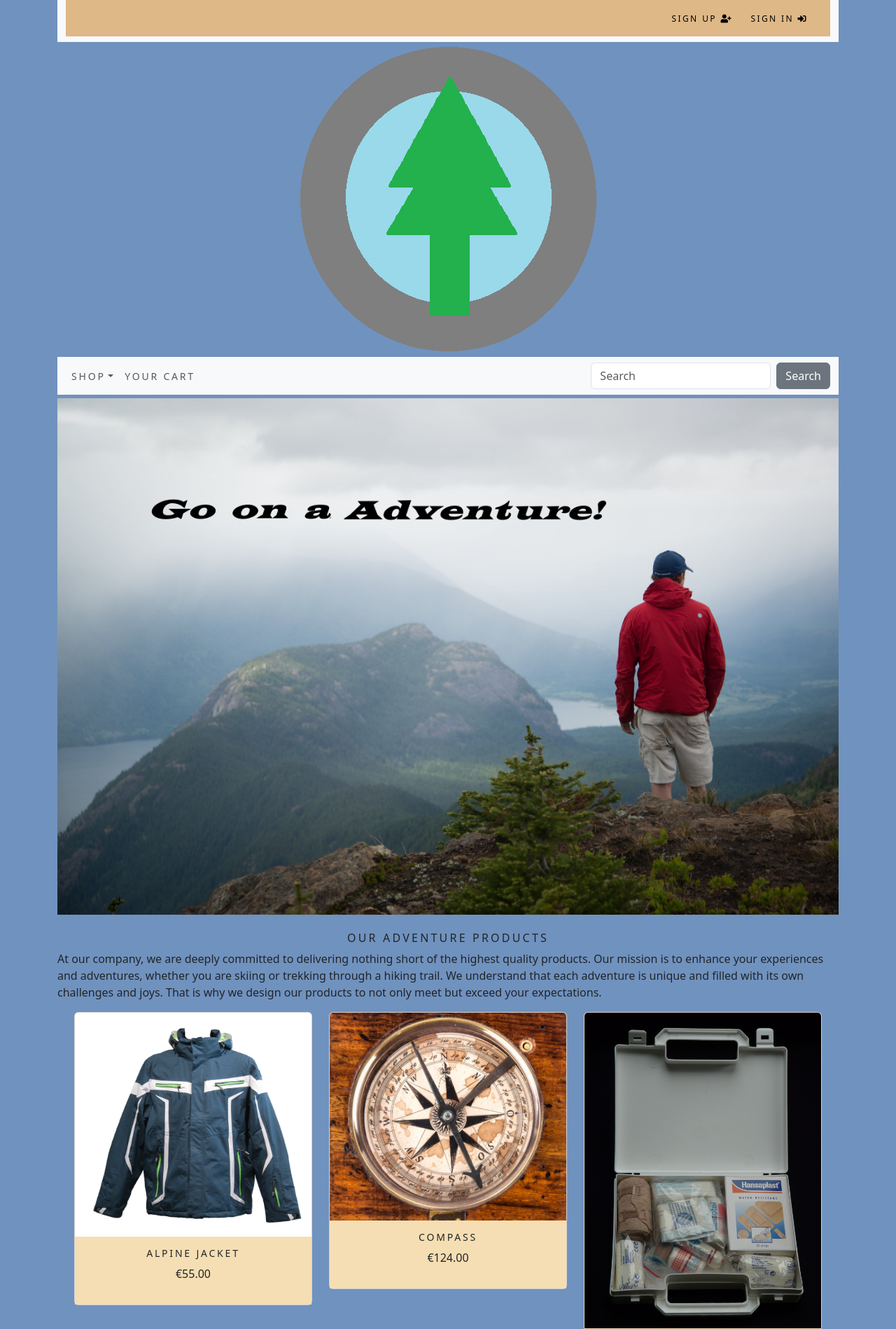
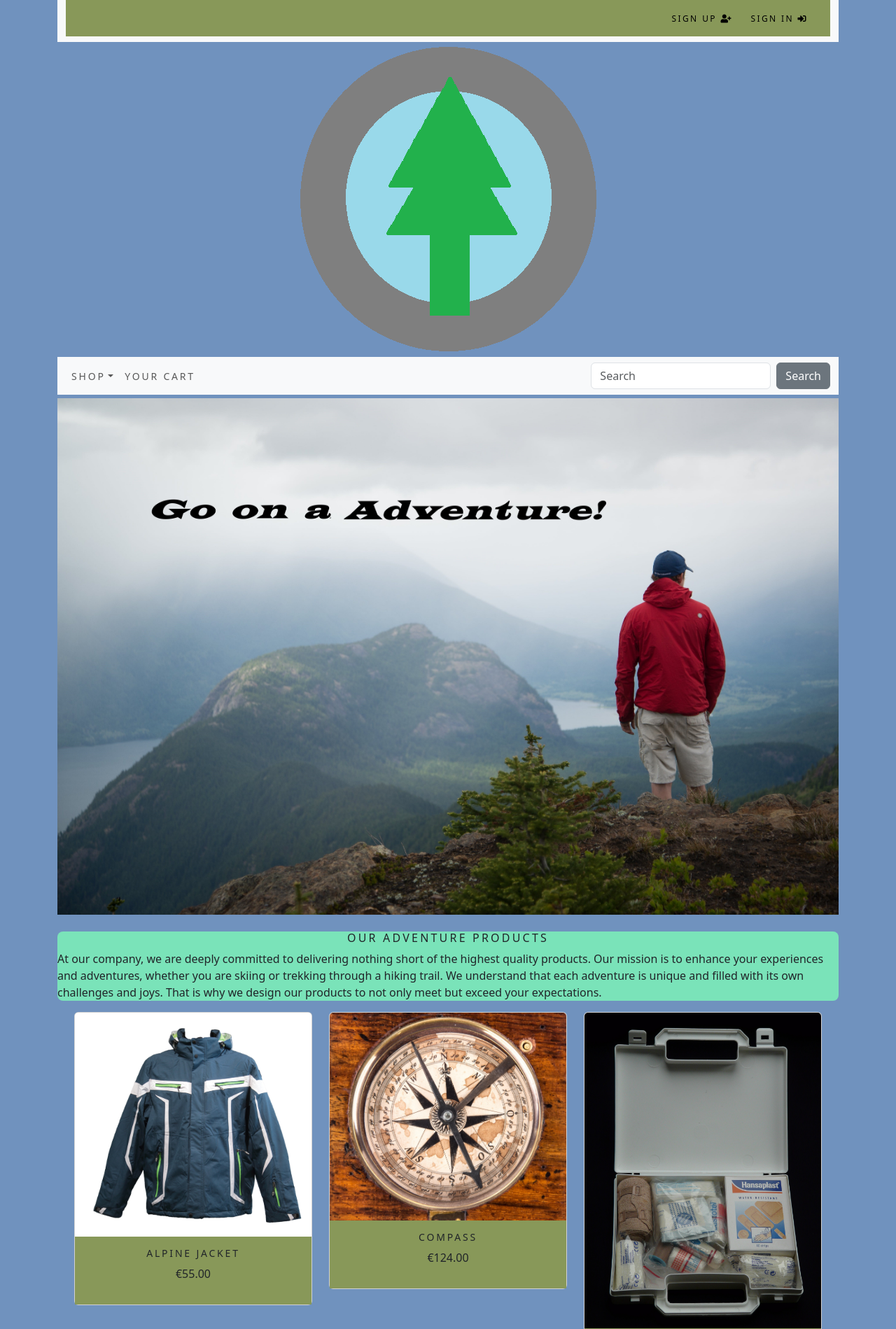
Before and after one commit to MichaelDooley2020/ca2-assignment, a Django app: page / in a window 1280 px wide. Shown: the top 1899 px of the page at 70% size. Run offline with Django 4.2, Linux system fonts and the light colour scheme; data comes from the database, SQL or seed files in the repository; both versions use the stored data as it was after the commit.

Commit message:
styling commit

```diff
--- a/shopapp/templates/shoptemplate/category.html
+++ b/shopapp/templates/shoptemplate/category.html
@@ -36,7 +36,7 @@
         <img class="my_image my_image_padding" src="{% static 'images/banner.jpg' %}" alt="Our Products Collection">
     </div>
     <br>
-    <div>
+    <div style="background-color: rgb(122, 227, 185); border-radius: 0.5em;">
         <h1 class="text-center my_title">Our Adventure Products</h1>
         <p class="text-justify">At our company, we are deeply committed to delivering nothing short of the highest quality products.
             Our mission is to enhance your experiences and adventures,
@@ -51,7 +51,7 @@
                 <div class="my_bottom_margin col-9 col-lg-4 col-sm-12 col-md-4">
                     <div class="card text-center" style="min-width: 18rem;">
                         <a class="img" href="{{product.get_absolute_url}}"><img class="card-img-top my_image" src="{{product.image.url}}" alt="{{product.name}}"></a>
-                            <div style="background-color: wheat;" class="card-body">
+                            <div style="background-color: #889859;" class="card-body">
                                 <h4>{{product.name}}</h4>
                                 <p>€{{product.price}}</p>
                             </div>
--- a/shopapp/templates/shoptemplate/product.html
+++ b/shopapp/templates/shoptemplate/product.html
@@ -30,7 +30,7 @@
                     {% if product.stock == 0%}
                         <p class="text-justify my_prod_text"><b>Out of Stock</b></p>
                     {% else %}
-                        <a class="btn btn-secondary" href="{% url 'cart:add_cart' product.id %}">Add to Cart</a>
+                        <a class="btn btn-success" href="{% url 'cart:add_cart' product.id %}">Add to Cart</a>
                     {% endif %}
                 </div>
             </div>
--- a/shopapp/templates/top-navbar.html
+++ b/shopapp/templates/top-navbar.html
@@ -1,4 +1,4 @@
-<div style="background-color: burlywood;" class="container">
+<div style="background-color: #889859;" class="container">
     <div class="my_custom_menu">
         <ul>
             {% if user.is_authenticated %}
```
Also changed, not shown: README.md, db.sqlite3.
